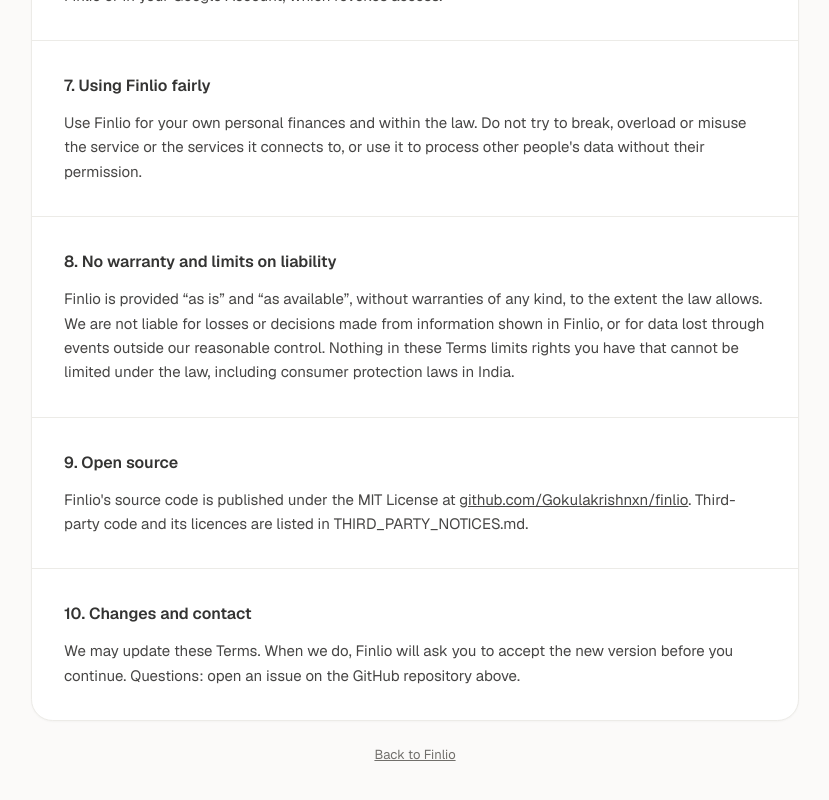
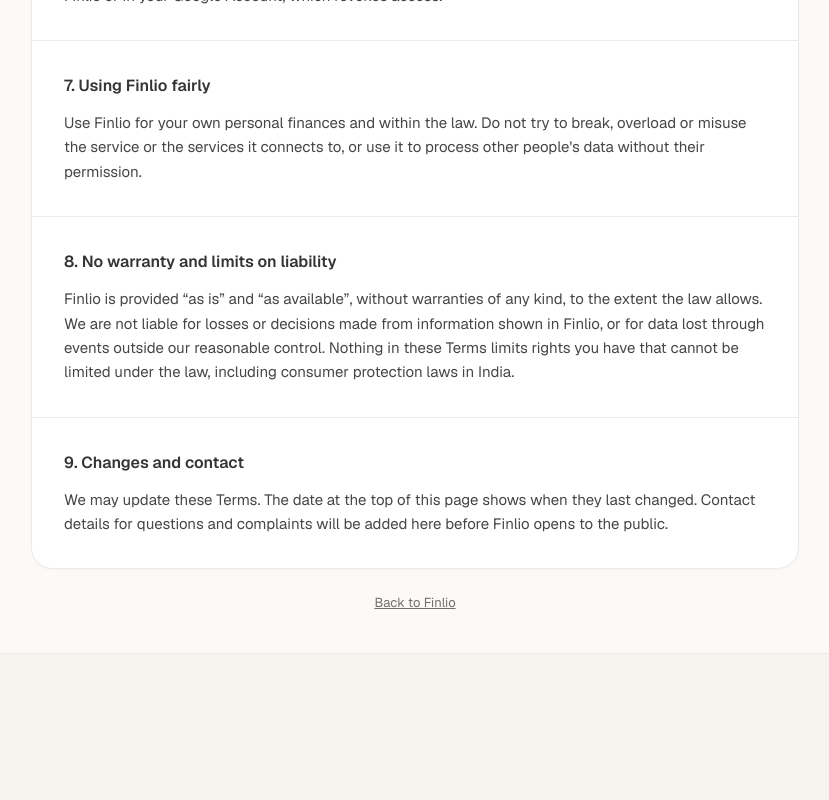
Before and after one commit to Gokulakrishnxn/Finlioo, a Next.js app: page /terms in a window 1280 px wide. Shown: the part 2438-3238 px from the top of the page, without its empty margins (353-1182 px from the left). After the commit the page ends 3100 px from the top, so only its background shows below. Built offline with nearby package versions, Linux system fonts and the light colour scheme; no server answers.

Commit message:
docs(legal): remove the open-source section, since the code stays private

```diff
--- a/app/(app)/terms/page.tsx
+++ b/app/(app)/terms/page.tsx
@@ -144,23 +144,11 @@ const SECTIONS: { title: string; body: React.ReactNode }[] = [
     ),
   },
   {
-    title: "9. Open source",
+    title: "9. Changes and contact",
     body: (
       <p>
-        Finlio&apos;s source code is published under the MIT License at{" "}
-        <a href="https://github.com/Gokulakrishnxn/finlio" className="underline" target="_blank" rel="noreferrer">
-          github.com/Gokulakrishnxn/finlio
-        </a>
-        . Third-party code and its licences are listed in THIRD_PARTY_NOTICES.md.
-      </p>
-    ),
-  },
-  {
-    title: "10. Changes and contact",
-    body: (
-      <p>
-        We may update these Terms. When we do, Finlio will ask you to accept the new version before you continue.
-        Questions: open an issue on the GitHub repository above.
+        We may update these Terms. The date at the top of this page shows when they last changed. Contact details
+        for questions and complaints will be added here before Finlio opens to the public.
       </p>
     ),
   },
```
Also changed, not shown: 1 other file (tests, documents, lock files or other folders).
